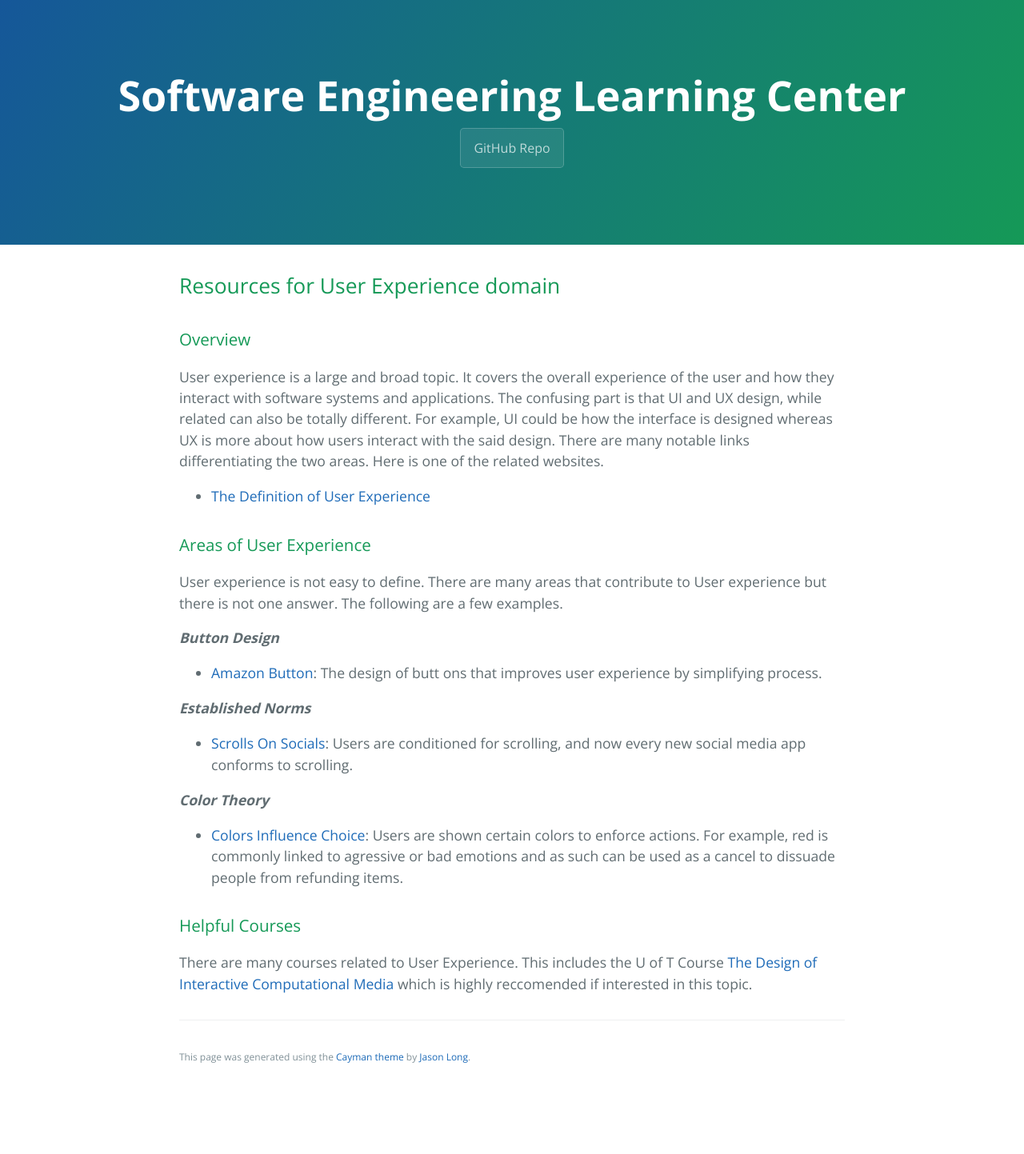
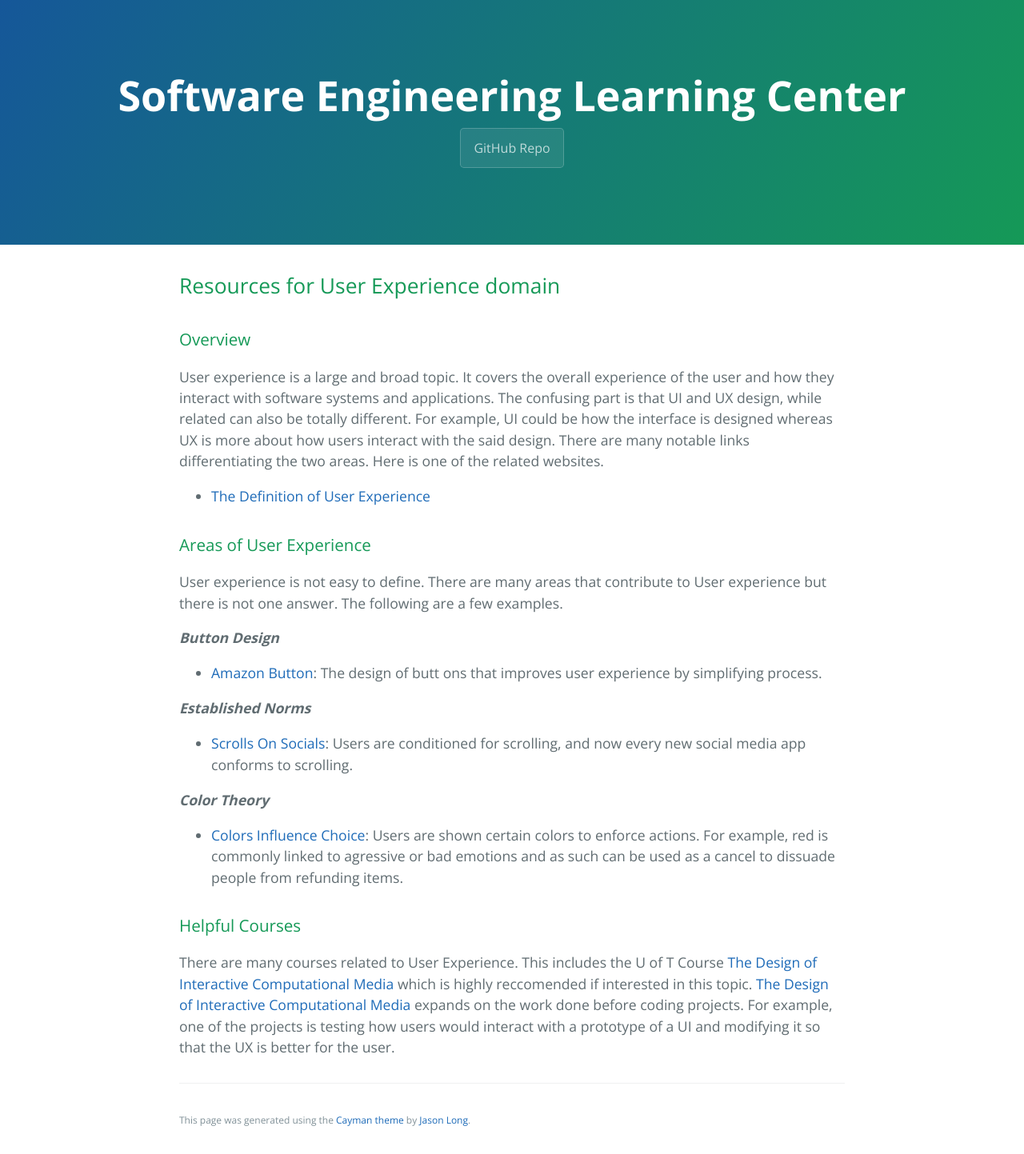
Before and after one commit to learning-software-engineering/learning-software-engineering.github.io, a Jekyll site: the page built from Topics/User_Experience.md, in a window 1280 px wide. Shown: the whole page at 80% size. Built offline with Jekyll 4.4.1, drawn with Linux system fonts in a browser that asks for light colours; our own code applies the rules of GitHub Pages for plain Markdown files; before the commit the page ends 1364 px from its top, so only the background shows below that.

Commit message:
Update User_Experience.md
Added explanation to helpful courses section

```diff
--- a/Topics/User_Experience.md
+++ b/Topics/User_Experience.md
@@ -24,4 +24,4 @@ ___Color Theory___
 
 ### Helpful Courses
 
-There are many courses related to User Experience. This includes the U of T Course [The Design of Interactive Computational Media](https://artsci.calendar.utoronto.ca/course/csc318h1) which is highly reccomended if interested in this topic.
+There are many courses related to User Experience. This includes the U of T Course [The Design of Interactive Computational Media](https://artsci.calendar.utoronto.ca/course/csc318h1) which is highly reccomended if interested in this topic. [The Design of Interactive Computational Media](https://artsci.calendar.utoronto.ca/course/csc318h1) expands on the work done before coding projects. For example, one of the projects is testing how users would interact with a prototype of a UI and modifying it so that the UX is better for the user.
```
